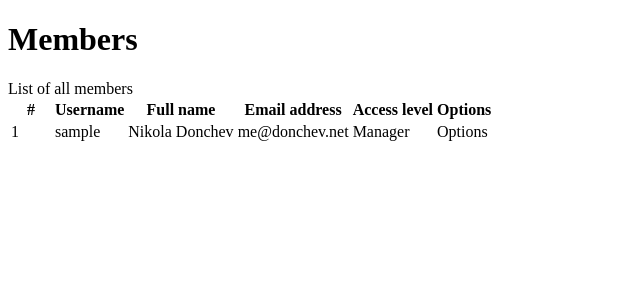
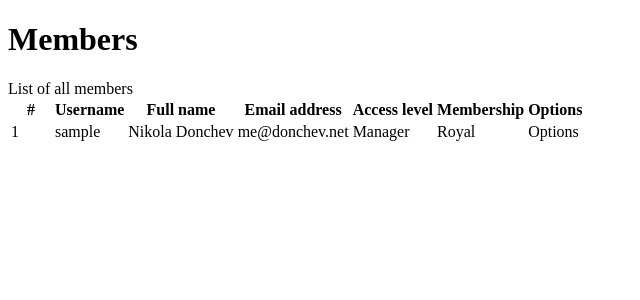
Before and after one commit to KokoDonchev/260ct-sbc-system, a CodeIgniter app: the page made by application/views/vwAllMembers.php in a window 1280 px wide. Shown: the part 169-469 px from the top of the page, without its empty margins (0-640 px from the left). Run offline with CodeIgniter, Linux system fonts and the light colour scheme; data comes from the database, SQL or seed files in the repository; the template is opened without the code that fills it: most values are stand-ins (such as "Sample title", 1, 10 or a date in 2020).

Commit message:
Added column "membership" to Members page

```diff
--- a/application/views/vwAllMembers.php
+++ b/application/views/vwAllMembers.php
@@ -29,6 +29,7 @@
                                             <th>Full name</th>
                                             <th>Email address</th>
                                             <th>Access level</th>
+                                            <th>Membership</th>
                                             <th>Options</th>
                                         </tr>
                                     </thead>
@@ -41,6 +42,7 @@
                                                 <td><?php echo $more_user_info['first_name'] ?> <?php echo $more_user_info['last_name'] ?></td>
                                                 <td><?php echo $more_user_info['email_address'] ?></td>
                                                 <td><?php echo $this->level_management->get_user_level($user['id']) ?></td>
+                                                <td><?php if($user['membership_level']==1): echo "Basic"; else: echo "Royal"; endif; ?></td>
                                                 <td>Options</td>
                                             </tr>
                                         <?php endforeach ?>
```
